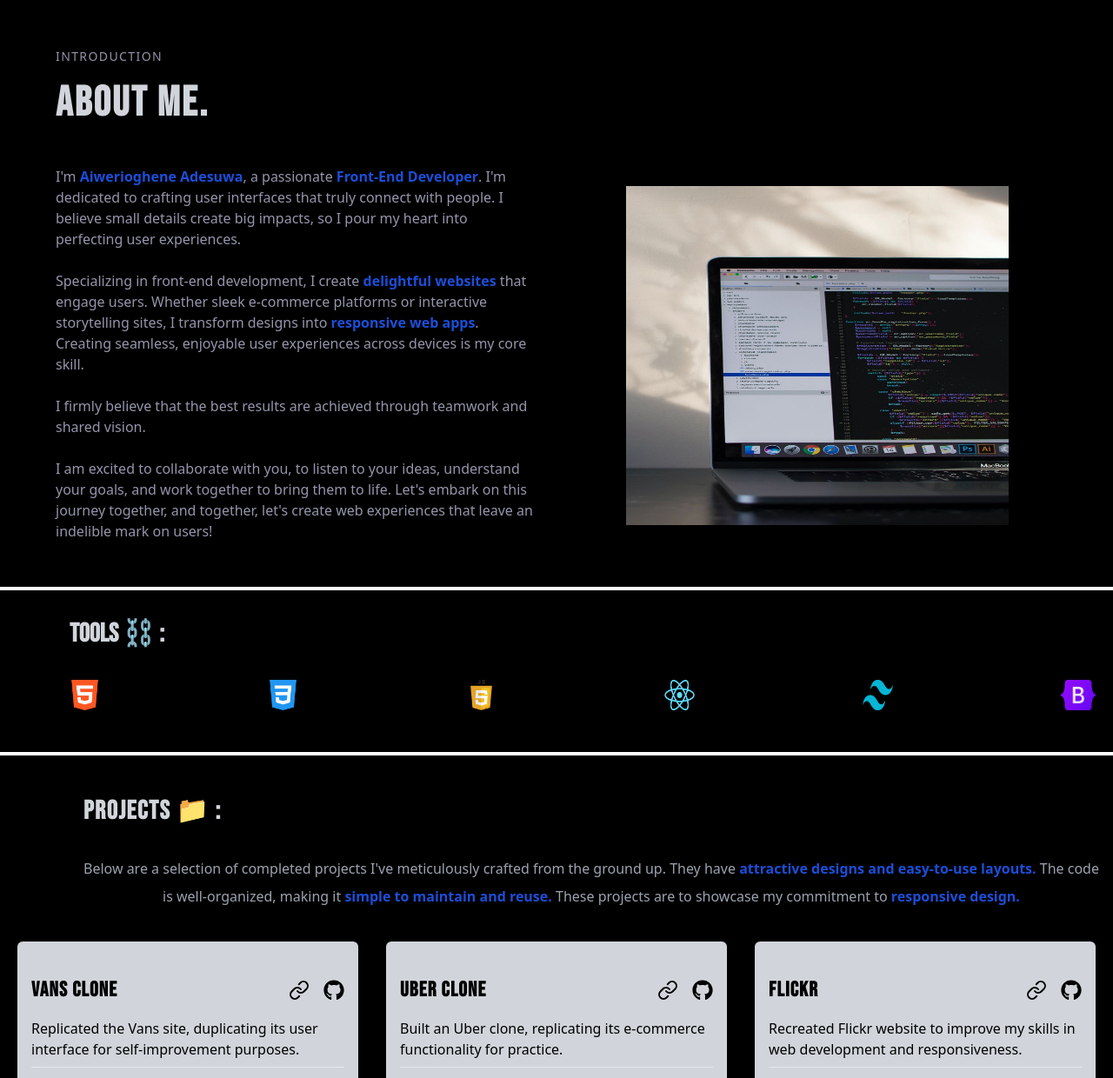
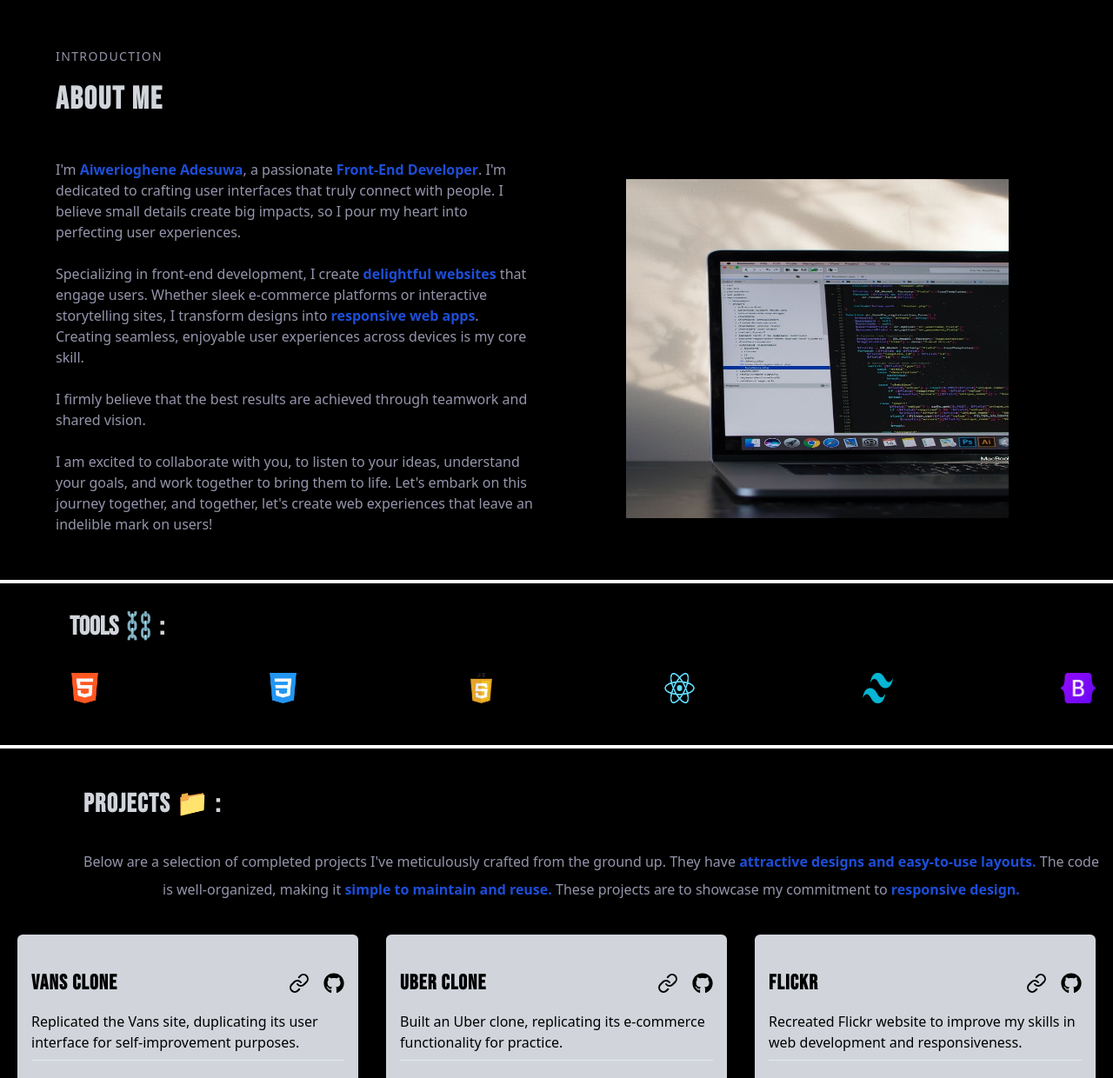
Before and after one commit to Aiwerioghene/Myportfolio, a React (Create React App) app: page / in a window 1280 px wide. Shown: the part 841-2081 px from the top of the page at 87% size. Built offline with nearby package versions, Linux system fonts and the light colour scheme.

Commit message:
Projects-completed

```diff
--- a/src/components/About.jsx
+++ b/src/components/About.jsx
@@ -6,7 +6,7 @@ const About = () => {
 
     <div className="bg-black">
       <h4 className='text-sm  tracking-widest pl-[4rem] font-lighter uppercase'>Introduction</h4>
-      <h1 className="font-fontt2 tracking-wider text-gray-300 text-5xl font-bold pl-[4rem] pt-5">About Me.</h1>
+      <h1 className="font-fontt2 tracking-wider text-gray-300 text-4xl font-bold pl-[4rem] pt-5">About Me</h1>
       <div className="grid md:grid-cols-2 gap-4 sm:grid-cols-1  p-[3rem] ">
         <div className="px-4 pb-1">
           <p>
--- a/src/components/Projects.jsx
+++ b/src/components/Projects.jsx
@@ -14,7 +14,7 @@ const Projects = () => {
       <h1 className='font-bold text-gray-300 text-2xl mb-5 py-2 leading-8 md:text-3xl sm:text-3xl lg:text-3xl lg:ml-[5rem] sm:ml-[1rem] ml-[1rem] md:ml-[1rem] font-fontt2 tracking-wider'>
         Projects 📁 :
       </h1>
-      <p className='pt-1 pb-5 leading-8 text-center lg:ml-[5rem] font-light text-gray-400'>
+      <p className='pt-1 pb-5 leading-8 text-center lg:ml-[5rem] font-light'>
         Below are a selection of completed projects I've meticulously crafted from the ground up.
         They have <span className='text-blue-700 font-bold'>attractive designs and easy-to-use layouts.</span> The code is well-organized, making it <span className='text-blue-700 font-bold'>simple to maintain and reuse.</span> These projects are to showcase my commitment to <span className='text-blue-700 font-bold'>responsive design.</span>
       </p>
```
